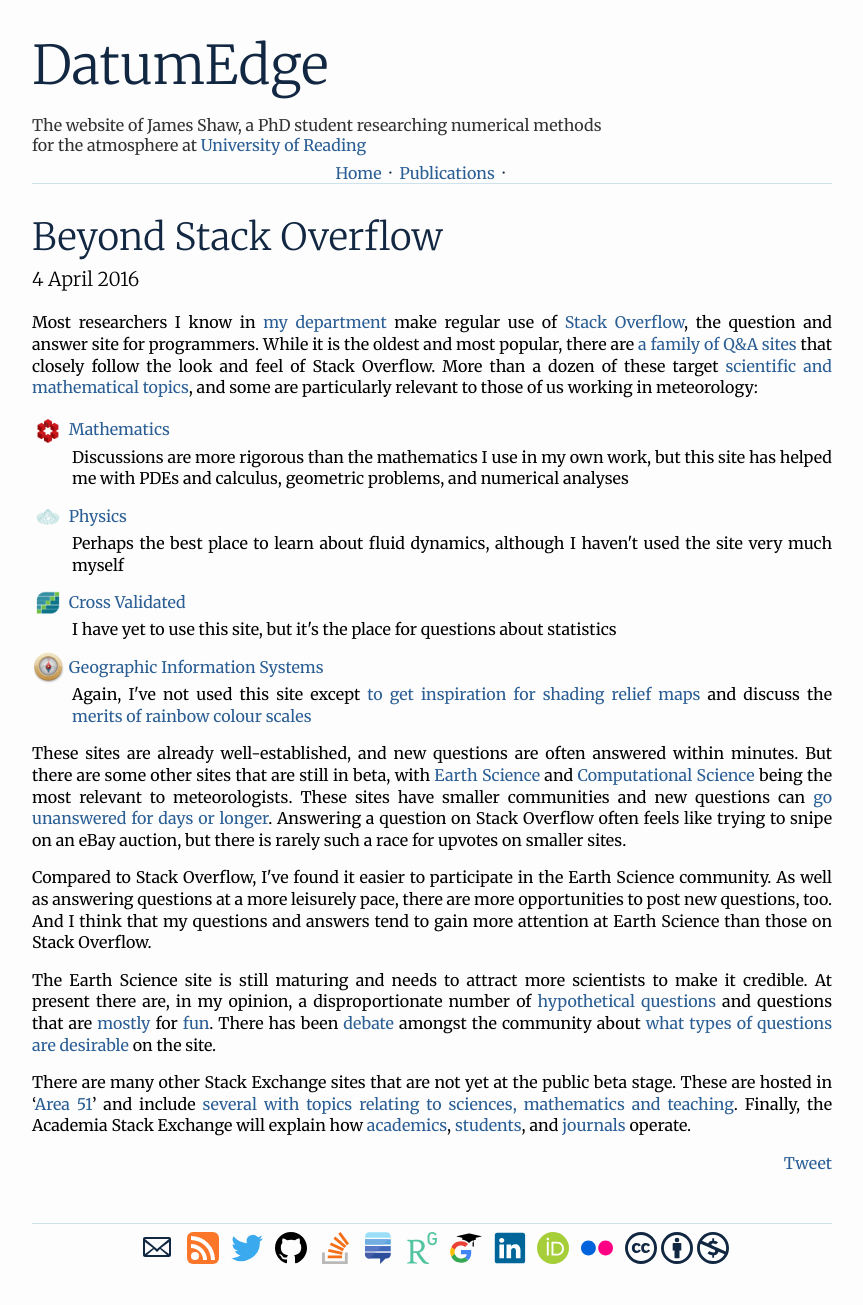
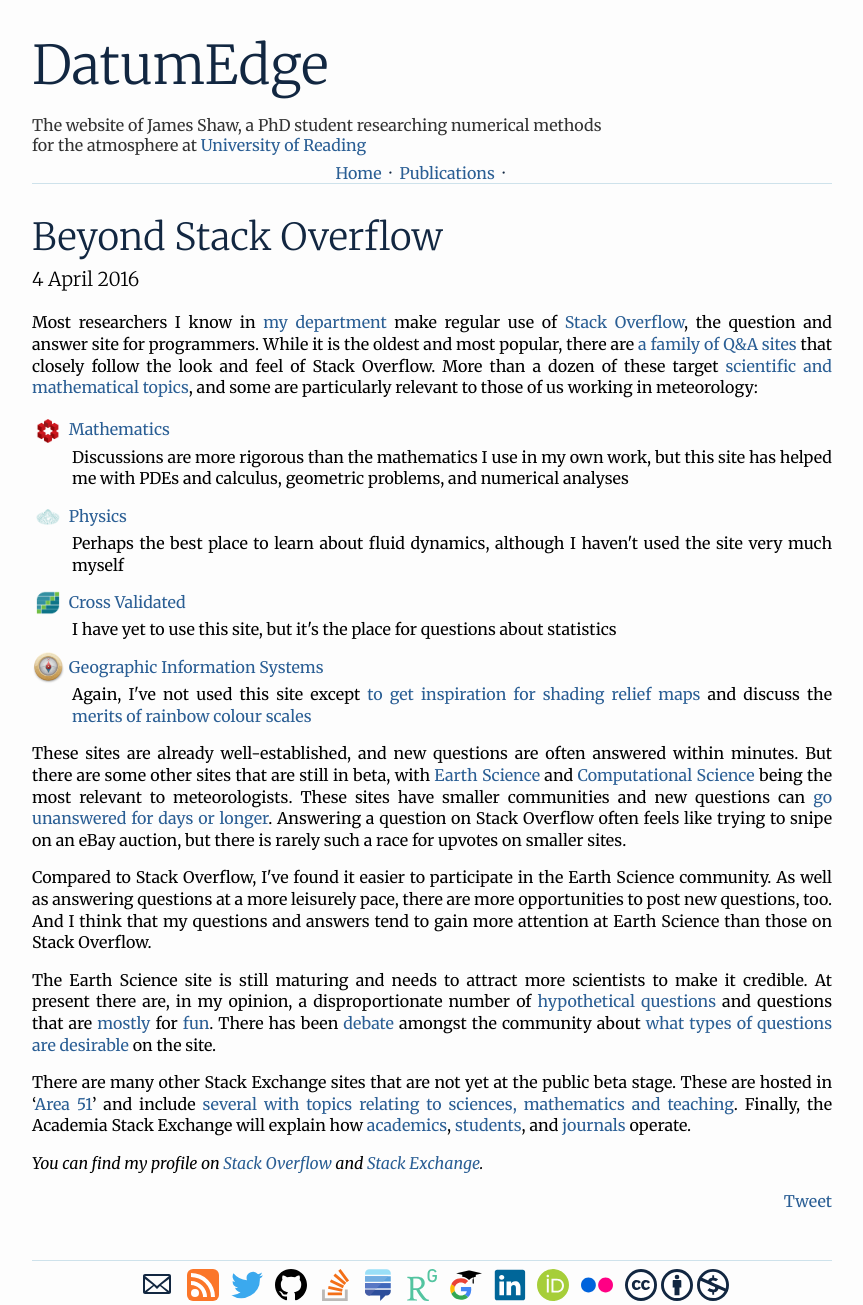
Before and after one commit to hertzsprung/hertzsprung.github.io, a Jekyll site: the page built from _posts/2016-04-04-beyond-stackoverflow.html, in a window 1280 px wide. Shown: the whole page, without its empty margins (208-1071 px from the left). Built offline with Jekyll 4.4.1, drawn with Linux system fonts in a browser that asks for light colours; comment, search, counter and statistics services are not loaded; before the commit the page ends 1268 px from its top, so only the background shows below that.

Commit message:
link to my SO/SE profiles

```diff
--- a/_includes/head.html
+++ b/_includes/head.html
@@ -9,7 +9,7 @@
 
     <link rel="canonical" href="{{ page.url | replace:'index.html','' | prepend: site.baseurl | prepend: site.url }}"/>
     <link rel="stylesheet" href="{{ "/css/main.css" | prepend: site.baseurl }}"/>
-    <link rel="stylesheet" href='https://fonts.googleapis.com/css?family=Merriweather:400,300,700'/>
+    <link rel="stylesheet" href='https://fonts.googleapis.com/css?family=Merriweather:400,400italic,300,700'/>
 
     <script src="https://cdn.mathjax.org/mathjax/latest/MathJax.js?config=TeX-AMS-MML_HTMLorMML" type="text/javascript"></script>
     {% include googleanalytics.html %}
--- a/_posts/2016-04-04-beyond-stackoverflow.html
+++ b/_posts/2016-04-04-beyond-stackoverflow.html
@@ -25,4 +25,6 @@
 <p>There are many other Stack Exchange sites that are not yet at the public beta stage.  These are hosted in &lsquo;<a href="http://area51.stackexchange.com/">Area 51</a>&rsquo; and include <a href="http://area51.stackexchange.com/categories/7/science">several with topics relating to sciences, mathematics and teaching</a>.  Finally, the Academia Stack Exchange will explain how <a href="http://academia.stackexchange.com/questions/3545/what-do-co-supervisors-get-out-of-a-phd">academics</a>, <a href="http://academia.stackexchange.com/questions/12342/self-plagiarism-in-phd-thesis">students</a>, and <a href="http://academia.stackexchange.com/questions/55665/what-does-the-typical-workflow-of-a-journal-look-like">journals</a> operate.
 </p>
 
+<p><i>You can find my profile on <a href="https://stackoverflow.com/users/150884">Stack Overflow</a> and <a href="https://stackexchange.com/users/50566?tab=accounts">Stack Exchange</a>.</i></p>
+
 <todo>finally, mention academia</todo>
```
